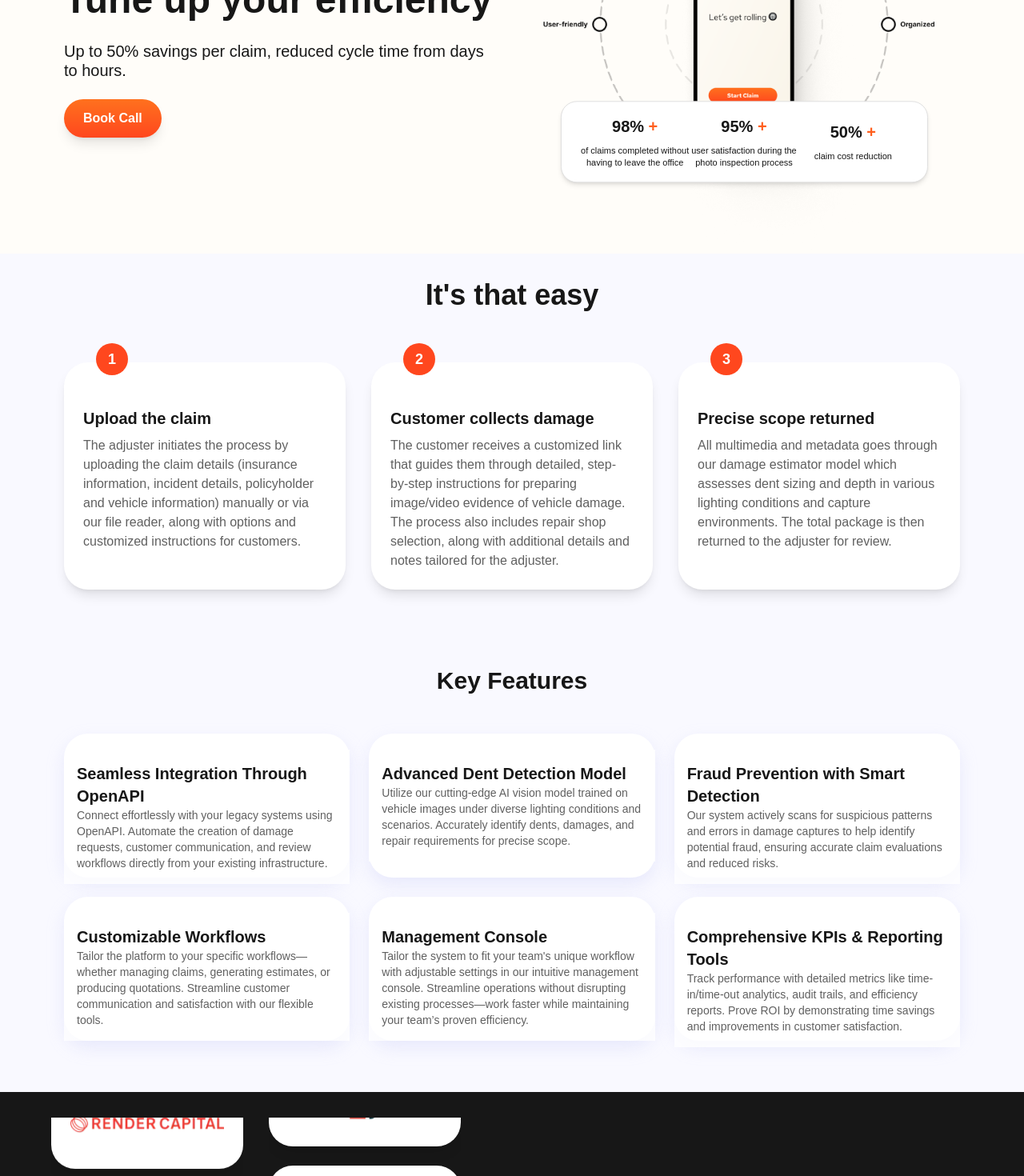
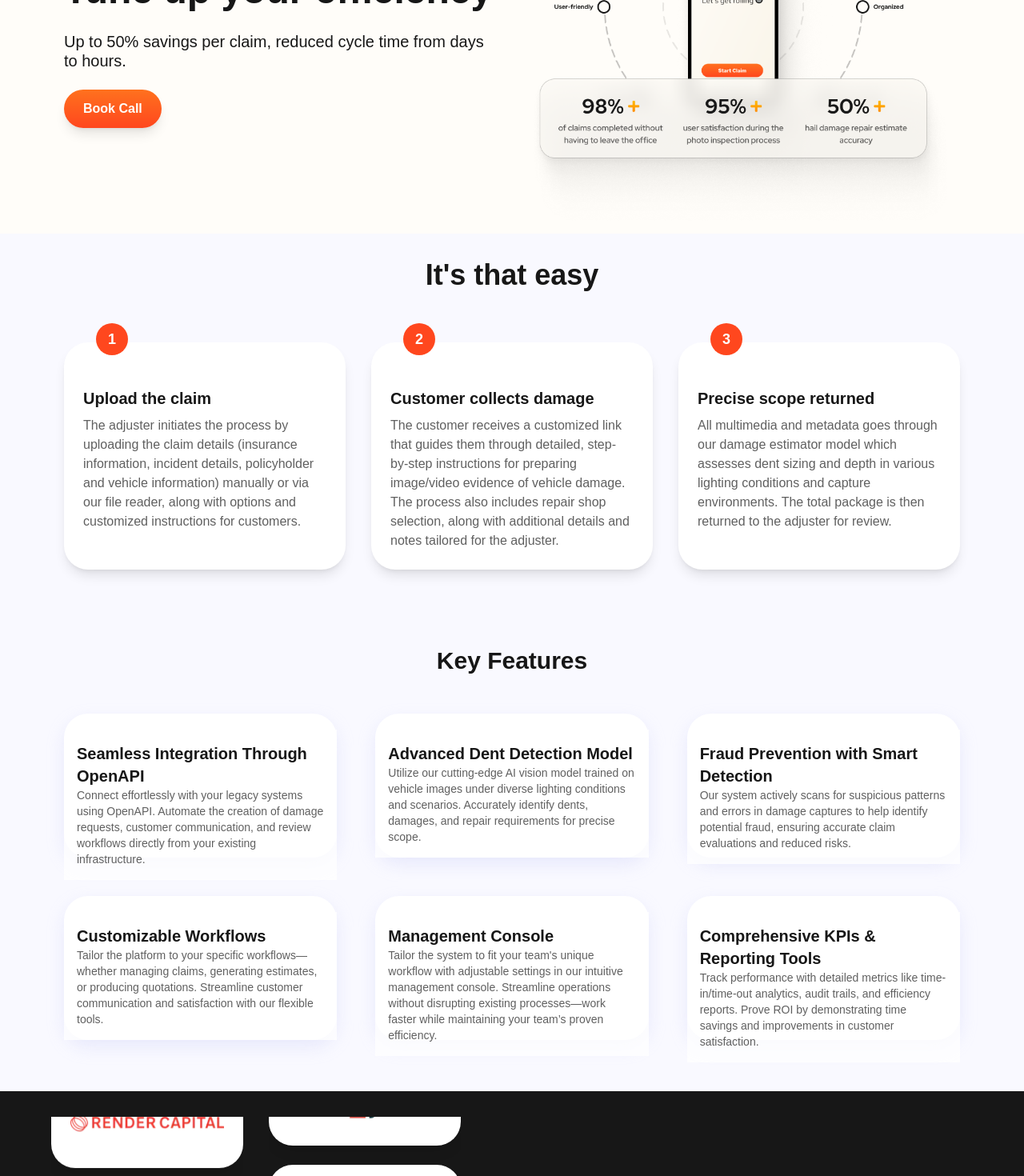
Before and after one commit to DevTaiwo18/OBAI-WEBSITE, a React (Vite) app: page / in a window 1280 px wide. Shown: the part 260-1730 px from the top of the page at 80% size. Built offline with nearby package versions, Linux system fonts and the light colour scheme.

Commit message:
fixed hero section --JMc

```diff
--- a/src/Component/Home_Page/HeroSection.jsx
+++ b/src/Component/Home_Page/HeroSection.jsx
@@ -1,6 +1,6 @@
 import React from "react";
-import mobile_frame from "../../assets/Home Hero.png";
-import Big_frame from "../../assets/Home Hero.png";
+import mobile_frame from "../../assets/Hero.png";
+import Big_frame from "../../assets/Hero.png";
 import StatRow from "./StatRow";
 import StatRowOverlay from "./StatRowOverlay";
 
@@ -23,7 +23,7 @@
 
             {/* Paragraph with updated color */}
             <p className="text-[20px] md:text-[20px] leading-[24px] text-[#171717] text-left">
-            Up to 50% savings per claim, reduced cycle time from days to hours.
+              Up to 50% savings per claim, reduced cycle time from days to hours.
             </p>
           </div>
 
@@ -46,16 +46,11 @@
             className="w-full h-auto z-0"
           />
           {/* StatRow Overlay */}
-          <div className="absolute top-[74%] w-full max-w-[1200px] flex justify-start">
-            <StatRowOverlay />
-          </div>
+
         </div>
       </div>
 
       {/* Stats Row for small screens */}
-      <div className="md:hidden flex justify-center mt-4 mb-3">
-        <StatRow />
-      </div>
     </div>
   );
 };
--- a/src/Component/Home_Page/KeyFeatures.jsx
+++ b/src/Component/Home_Page/KeyFeatures.jsx
@@ -62,7 +62,7 @@
     <section className="py-8 md:py-16 px-1 md:px-16 bg-[#F9F9FF]">
       <div className="container mx-auto px-4">
         <h2 className="text-3xl font-extrabold text-center text-[#171717] mb-12">Key Features</h2>
-        <div className="grid grid-cols-1 md:grid-cols-2 lg:grid-cols-3 gap-6">
+        <div className="grid grid-cols-1 md:grid-cols-2 lg:grid-cols-3 gap-12">
           {features.map((feature, index) => (
             <FeatureCard key={index} {...feature} />
           ))}
```
